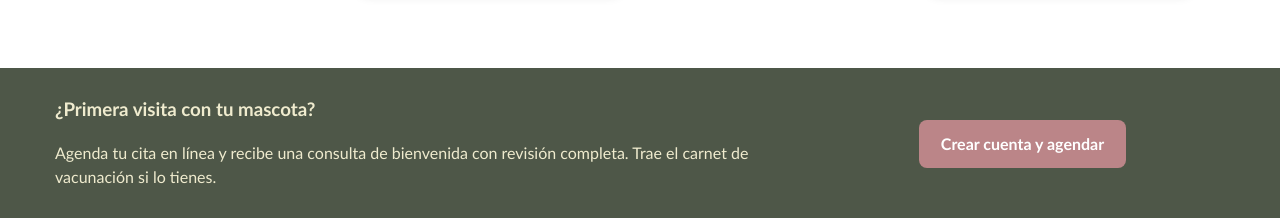
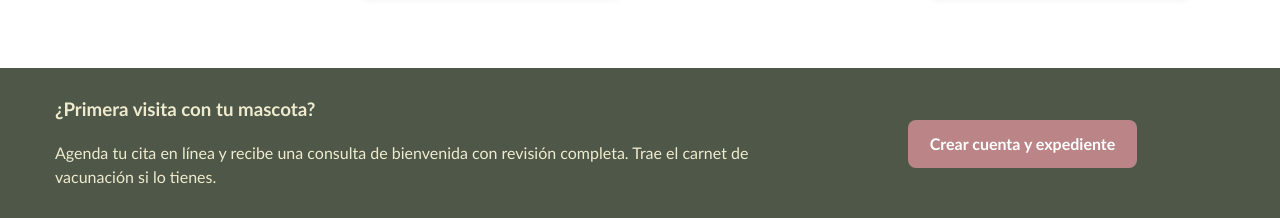
Before and after one commit to AlexandraRA23033/Veterinaria_LaCasaDelPerro, a React (Vite) app: page / in a window 1280 px wide. Shown: the part 1040-1258 px from the top of the page. Built offline with nearby package versions, Linux system fonts and the light colour scheme.

Commit message:
arreglos de mostrar datos en citas

```diff
--- a/src/componentes/citas/AgendarCita.jsx
+++ b/src/componentes/citas/AgendarCita.jsx
@@ -330,7 +330,7 @@ export default function AgendarCita() {
             </div>
             <div style={{ flex: '1', minWidth: '120px' }}>
               <div className="text-muted fs-0-8 fw-bold text-uppercase">Vacunas</div>
-              <div><span className="badge success">{mascota?.vacunas && mascota.vacunas.trim() !== "" ? mascota.vacunas : "Ninguna"}</span></div>
+              <div><span className={`badge ${mascota?.vacunas === "Sí" ? "success" : "secondary"}`}>{mascota?.vacunas === "Sí" ? "Vacunado" : "Sin vacunar"}</span></div>
             </div>
             <div style={{ flex: '1', minWidth: '120px' }}>
               <div className="text-muted fs-0-8 fw-bold text-uppercase">Fecha Registro</div>
--- a/src/componentes/citas/VistaRapida.jsx
+++ b/src/componentes/citas/VistaRapida.jsx
@@ -63,7 +63,7 @@ export default function VistaRapida() {
           sexo:          mascota.sexo          || "",
           color:         mascota.color         || "",
           peso:          mascota.peso          || "",
-          vacunas:       mascota.vacunas       || "",
+          vacunas:        mascota.estaVacunado === true || mascota.estaVacunado === "Sí" ? "Sí" : "No",
           fechaRegistro: mascota.fechaRegistro || "",
         },
         nombreUsuario:   usuario.nombre_completo,
--- a/src/componentes/panel-control/inicio.jsx
+++ b/src/componentes/panel-control/inicio.jsx
@@ -253,7 +253,7 @@ const Inicio = () => {
             </div>
             <div className="col-md-4 text-center">
               <a href="/registro" className="btn-primary btn-md">
-                Crear cuenta y agendar
+                Crear cuenta y expediente
               </a>
             </div>
           </div>
```
